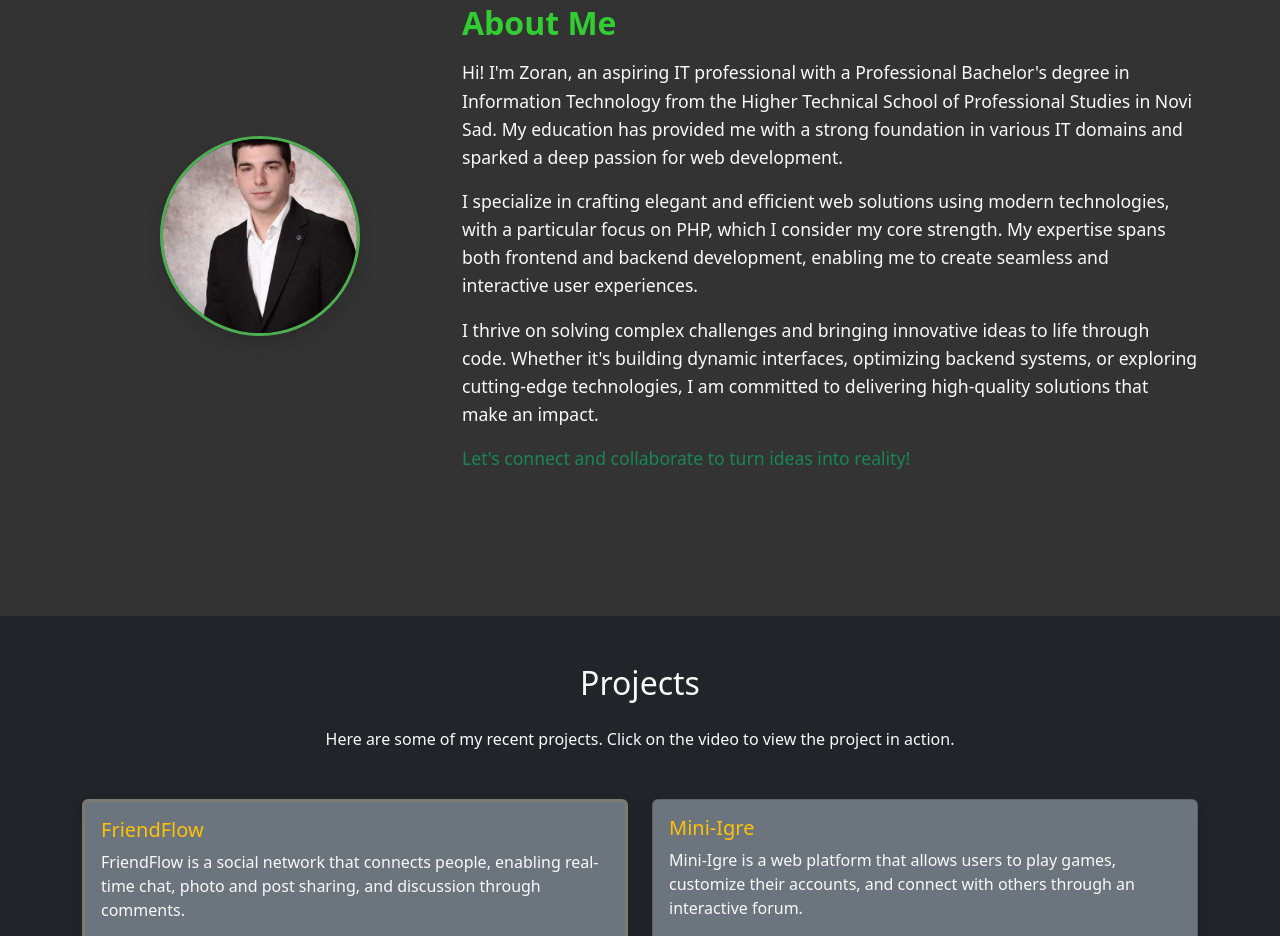
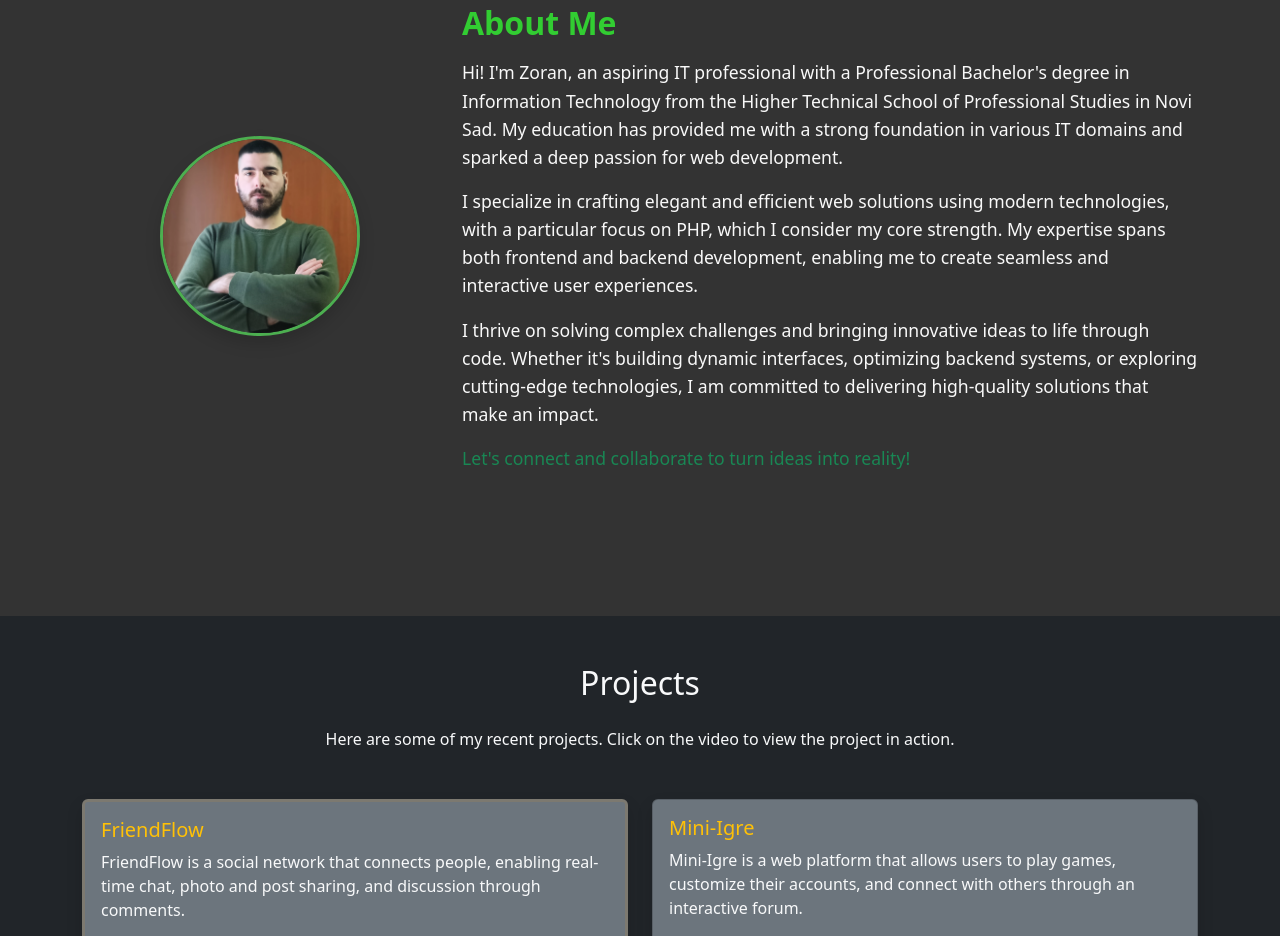
Before and after one commit to CvijicZ/my-portfolio, a React (Create React App) app: page / in a window 1280 px wide. Shown: the part 1000-1936 px from the top of the page. Built offline with nearby package versions, Linux system fonts and the light colour scheme.

Commit message:
Updated profile image

```diff
--- a/src/pages/About.js
+++ b/src/pages/About.js
@@ -9,7 +9,7 @@ const About = () => {
           {/* Image Section */}
           <div className="col-md-4 text-center">
             <img
-              src={`${process.env.PUBLIC_URL}/images/my-image.jpg`}
+              src={`${process.env.PUBLIC_URL}/images/a.png`}
               alt="Your Name"
               className="rounded-circle img-fluid shadow"
             />
```
Also changed, not shown: public/images/a.png (added), public/images/my-image.jpg (deleted).
